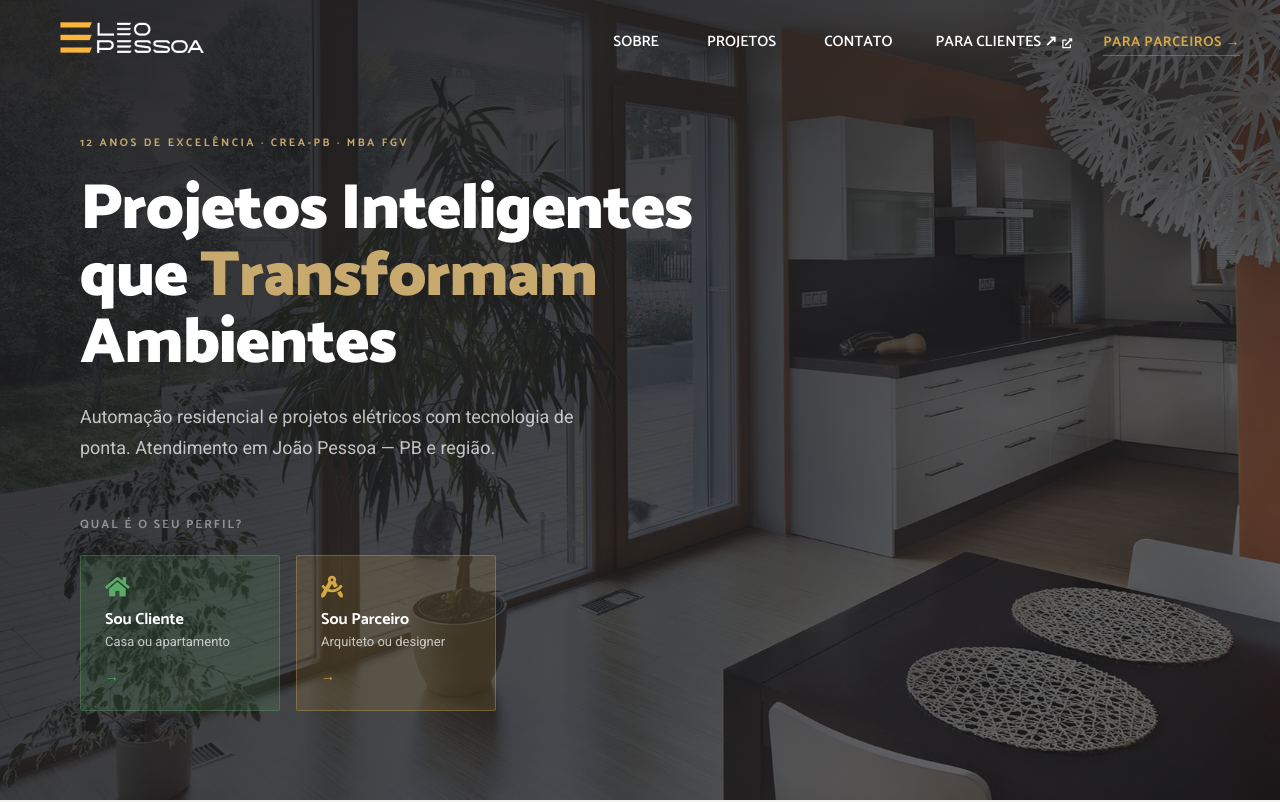
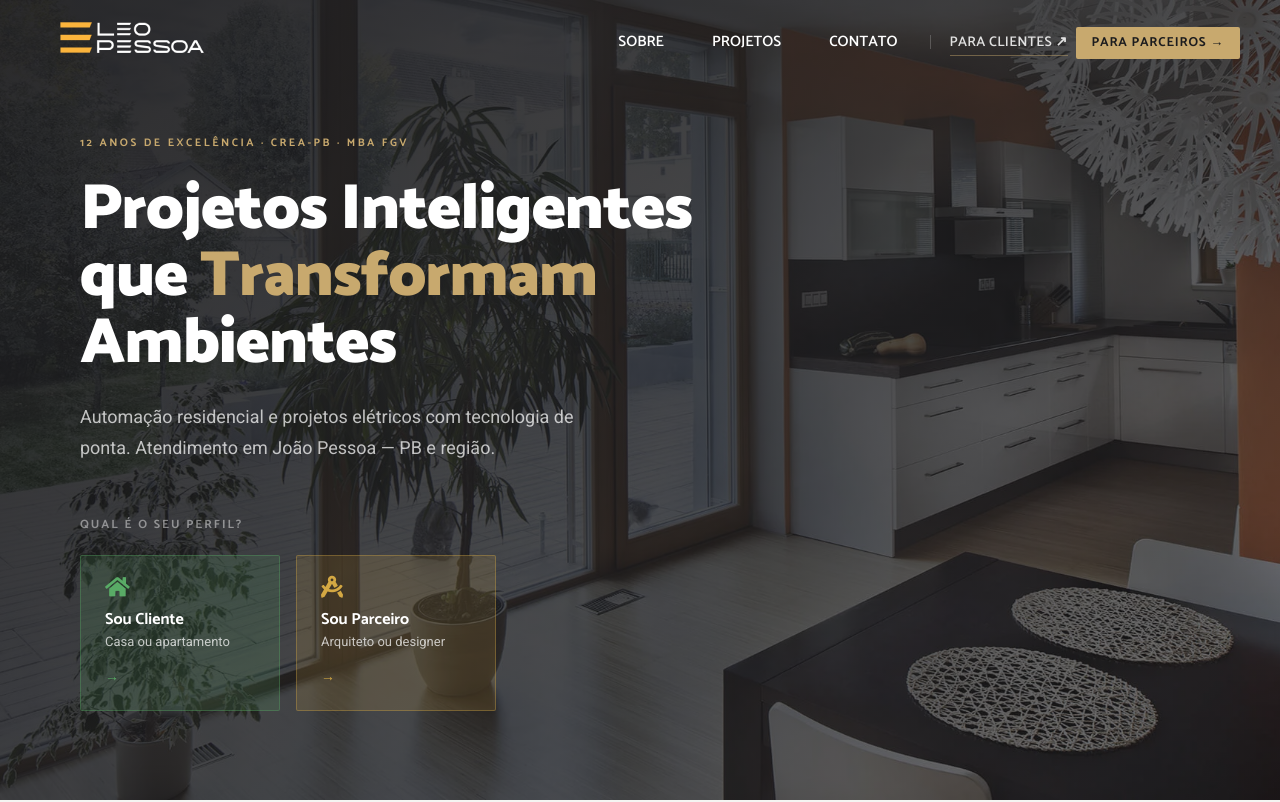
Before and after one commit to leopessoassa/3onProjetosInteligentes, a React (Vite) app: page / in a window 1280 px wide. Shown: the top 802 px of the page. Built offline with nearby package versions, Linux system fonts and the light colour scheme.

Commit message:
fix: layout diferentes dimensoes

```diff
--- a/src/components/layout/Header/Header.module.css
+++ b/src/components/layout/Header/Header.module.css
@@ -26,7 +26,7 @@
 }
 
 .hamburger:hover .hamburgerIcon span {
-  background-color: var(--color-primary, #59ab66);
+  background-color: var(--entry-accent, #c8a96e);
 }
 
 .closeMenu {
@@ -41,66 +41,116 @@
   right: 10px;
 }
 
-/* ─── Item "Para Parceiros" ──────────────────────────── */
-.partnerItem {
+/* ─── Separador visual antes dos CTAs externos ─────────── */
+/* Adiciona um traço vertical sutil antes de "Para Clientes" */
+.clientItem {
   position: relative;
+  padding-left: 20px !important;
+  margin-left: 8px !important;
 }
 
-.partnerLink {
-  display: inline-flex !important;
-  align-items: center;
-  gap: 5px;
-  opacity: 0.75;
-  transition: opacity 0.2s ease !important;
+.clientItem::before {
+  content: '';
+  position: absolute;
+  left: 0;
+  top: 50%;
+  transform: translateY(-50%);
+  width: 1px;
+  height: 14px;
+  background: rgba(255, 255, 255, 0.2);
 }
 
-.partnerLink:hover {
-  opacity: 1 !important;
+/* "Para Clientes ↗" — sublinhado âmbar, texto levemente destacado */
+.clientLink {
+  display: inline-block !important;
+  color: rgba(255, 255, 255, 0.85) !important;
+  font-size: 14px !important;
+  font-weight: 600 !important;
+  letter-spacing: 0.3px !important;
+  padding: 0 !important;
+  background: transparent !important;
+  border: none !important;
+  border-bottom: 1px solid rgba(200, 169, 110, 0.45) !important;
+  padding-bottom: 2px !important;
+  transition: color 0.2s ease, border-color 0.2s ease !important;
+  white-space: nowrap;
+  line-height: 1.4 !important;
+  text-decoration: none !important;
 }
 
-.partnerLink i {
-  font-size: 10px;
-  margin-top: 1px;
+.clientLink:hover {
+  color: #fff !important;
+  border-bottom-color: var(--entry-accent, #c8a96e) !important;
 }
 
-/* ─── Item CTA "Conversar →" ──────────────────────────── */
+/* No sticky header o fundo é claro — inverter as cores do clientLink */
+:global(.fixed-header) .clientLink {
+  color: #363636 !important;
+  border-bottom-color: rgba(200, 169, 110, 0.6) !important;
+}
+
+:global(.fixed-header) .clientLink:hover {
+  color: #1c1c1e !important;
+  border-bottom-color: var(--entry-accent, #c8a96e) !important;
+}
+
+/* Separador fica escuro no sticky */
+:global(.fixed-header) .clientItem::before {
+  background: rgba(0, 0, 0, 0.15);
+}
+
+/* ─── "Para Parceiros →" — pill âmbar sólido ─────────── */
 .ctaItem {
-  margin-left: 12px;
+  margin-left: 8px !important;
 }
 
 .ctaBtn {
   display: inline-block !important;
-  color: var(--entry-cta-b2b, #d4a843) !important;
-  font-size: 14px !important;
+  background: var(--entry-accent, #c8a96e) !important;
+  color: var(--entry-bg-deep, #1c1c1e) !important;
+  font-size: 13px !important;
   font-weight: 700 !important;
-  letter-spacing: 0.5px !important;
-  padding: 0 !important;
-  background: transparent !important;
+  letter-spacing: 0.8px !important;
+  padding: 7px 16px !important;
+  border-radius: 2px !important;
   border: none !important;
-  border-radius: 0 !important;
-  border-bottom: 1px solid rgba(212, 168, 67, 0.4) !important;
-  padding-bottom: 2px !important;
-  transition: border-color 0.2s ease, color 0.2s ease !important;
+  transition: background 0.2s ease, transform 0.15s ease !important;
   white-space: nowrap;
   line-height: 1.4 !important;
+  text-decoration: none !important;
 }
 
 .ctaBtn:hover {
-  color: var(--entry-cta-b2b, #d4a843) !important;
-  border-bottom-color: var(--entry-cta-b2b, #d4a843) !important;
-  background: transparent !important;
+  background: var(--entry-accent-dark, #a88a50) !important;
+  color: var(--entry-bg-deep, #1c1c1e) !important;
+  transform: translateY(-1px);
 }
 
-/* ─── Mobile — ajustes para os itens especiais ────────── */
-/* No mobile o menu usa fundo escuro — adaptar cores */
-.mobile-menu .partnerLink,
-:global(.mobile-menu) .partnerLink {
-  opacity: 0.7;
+/* ─── Mobile ──────────────────────────────────────────── */
+:global(.mobile-menu) .clientItem {
+  padding-left: 0 !important;
+  margin-left: 0 !important;
+}
+
+:global(.mobile-menu) .clientItem::before {
+  display: none;
+}
+
+:global(.mobile-menu) .clientLink {
+  display: block !important;
+  padding: 10px 20px 10px !important;
+  border-bottom: none !important;
+  border-left: 2px solid rgba(200, 169, 110, 0.45) !important;
+  margin: 4px 20px !important;
+}
+
+:global(.mobile-menu) .ctaItem {
+  margin: 8px 20px 4px !important;
 }
 
 :global(.mobile-menu) .ctaBtn {
   display: block !important;
-  text-align: center;
-  margin: 8px 20px 4px;
-  padding: 12px 22px 10px !important;
+  text-align: center !important;
+  padding: 12px 22px !important;
+  border-radius: 2px !important;
 }
--- a/src/components/layout/Header/Header.tsx
+++ b/src/components/layout/Header/Header.tsx
@@ -8,37 +8,41 @@ function NavList({ onItemClick }: { onItemClick?: () => void }) {
   return (
     <ul className="navigation clearfix">
       {navItems.map((item) => {
+        // Pill âmbar sólido — "Para Parceiros" (ação principal)
         if (item.isCta) {
           return (
             <li key={item.label} className={styles.ctaItem}>
               <a
                 href={item.href}
+                target="_blank"
+                rel="noopener noreferrer"
                 className={styles.ctaBtn}
                 onClick={onItemClick}
               >
-                {item.label}
+                {item.label} →
               </a>
             </li>
           );
         }
 
-        if (item.isExternal) {
+        // Sublinhado âmbar — "Para Clientes" (ação secundária)
+        if (item.isClientLink) {
           return (
-            <li key={item.label} className={styles.partnerItem}>
+            <li key={item.label} className={styles.clientItem}>
               <a
                 href={item.href}
                 target="_blank"
                 rel="noopener noreferrer"
-                className={styles.partnerLink}
+                className={styles.clientLink}
                 onClick={onItemClick}
               >
-                {item.label}
-                <i className="fa fa-external-link-alt" aria-hidden="true" />
+                {item.label} ↗
               </a>
             </li>
           );
         }
 
+        // Link interno normal
         return (
           <li key={item.label}>
             <a href={item.href} onClick={onItemClick}>
--- a/src/components/sections/ContactSection/ContactSection.module.css
+++ b/src/components/sections/ContactSection/ContactSection.module.css
@@ -264,8 +264,8 @@ a.contatoItem:hover {
 }
 
 .submitBtn {
-  background: var(--entry-accent, #c8a96e);
-  color: var(--entry-bg-deep, #1c1c1e);
+  background: var(--b2b-accent, #d4a843);
+  color: var(--b2b-bg-deep, #0b1f2a);
   font-family: 'Catamaran', sans-serif;
   font-size: 13px;
   font-weight: 700;
@@ -280,7 +280,7 @@ a.contatoItem:hover {
 }
 
 .submitBtn:hover:not(:disabled) {
-  background: var(--entry-accent-dark, #a88a50);
+  background: var(--b2b-accent-dark, #b8902e);
   transform: translateY(-1px);
 }
 
@@ -299,7 +299,7 @@ a.contatoItem:hover {
 
 .successIcon {
   font-size: 24px;
-  color: var(--entry-accent, #c8a96e);
+  color: var(--b2b-accent, #d4a843);
   flex-shrink: 0;
 }
 
@@ -328,7 +328,7 @@ a.contatoItem:hover {
 }
 
 @media (max-width: 768px) {
-  .section { margin-top: -60px; padding: 110px 0 72px; }
+  .section { margin-top: -130px; padding: 130px 0 72px; }
   .container { padding: 0 24px; }
   .headline { font-size: 32px; }
   .formWrap { padding: 28px 24px; }
@@ -336,7 +336,7 @@ a.contatoItem:hover {
 }
 
 @media (max-width: 480px) {
-  .section { margin-top: -40px; padding: 100px 0 56px; }
+  .section { margin-top: -130px; padding: 130px 0 56px; }
   .container { padding: 0 20px; }
   .headline { font-size: 26px; }
 }
--- a/src/components/sections/ProjectsSection/ProjectsSection.module.css
+++ b/src/components/sections/ProjectsSection/ProjectsSection.module.css
@@ -358,7 +358,7 @@
 }
 
 @media (max-width: 768px) {
-  .section { margin-top: -60px; padding: 110px 0 0; }
+  .section { margin-top: -60px; padding: 110px 0 120px; }
   .featured { grid-template-columns: 1fr; }
   .featuredImg { min-height: 260px; }
   .featuredContent {
@@ -376,7 +376,7 @@
 }
 
 @media (max-width: 480px) {
-  .section { margin-top: -40px; padding: 120px 0 0; }
+  .section { margin-top: -60px; padding: 120px 0 120px; }
   .secondaryCard { grid-template-columns: 1fr; }
   .secondaryImg { min-height: 200px; height: 200px; }
   .secondaryContent {
--- a/src/data/navigation.ts
+++ b/src/data/navigation.ts
@@ -5,13 +5,15 @@ export const navItems: NavItem[] = [
   { label: 'Projetos', href: '/#cases' },
   { label: 'Contato',  href: '/#contato' },
   {
-    label: 'Para Clientes ↗',
+    label: 'Para Clientes',
     href: 'https://casainteligente.leopessoa.eng.br',
     isExternal: true,
+    isClientLink: true,
   },
   {
-    label: 'Para Parceiros →',
+    label: 'Para Parceiros',
     href: 'https://parceiros.leopessoa.eng.br',
+    isExternal: true,
     isCta: true,
   },
 ];
--- a/src/types/navigation.ts
+++ b/src/types/navigation.ts
@@ -1,7 +1,7 @@
 export type NavItem = {
   label: string;
   href: string;
-  isExternal?: boolean;  // link para outro domínio
-  isCta?: boolean;       // botão de destaque (Fale Comigo)
-  isPartner?: boolean;   // link para site parceiro
+  isExternal?: boolean;   // link para outro domínio
+  isCta?: boolean;        // pill âmbar sólido — ação principal
+  isClientLink?: boolean; // sublinhado âmbar — ação secundária
 };
```
